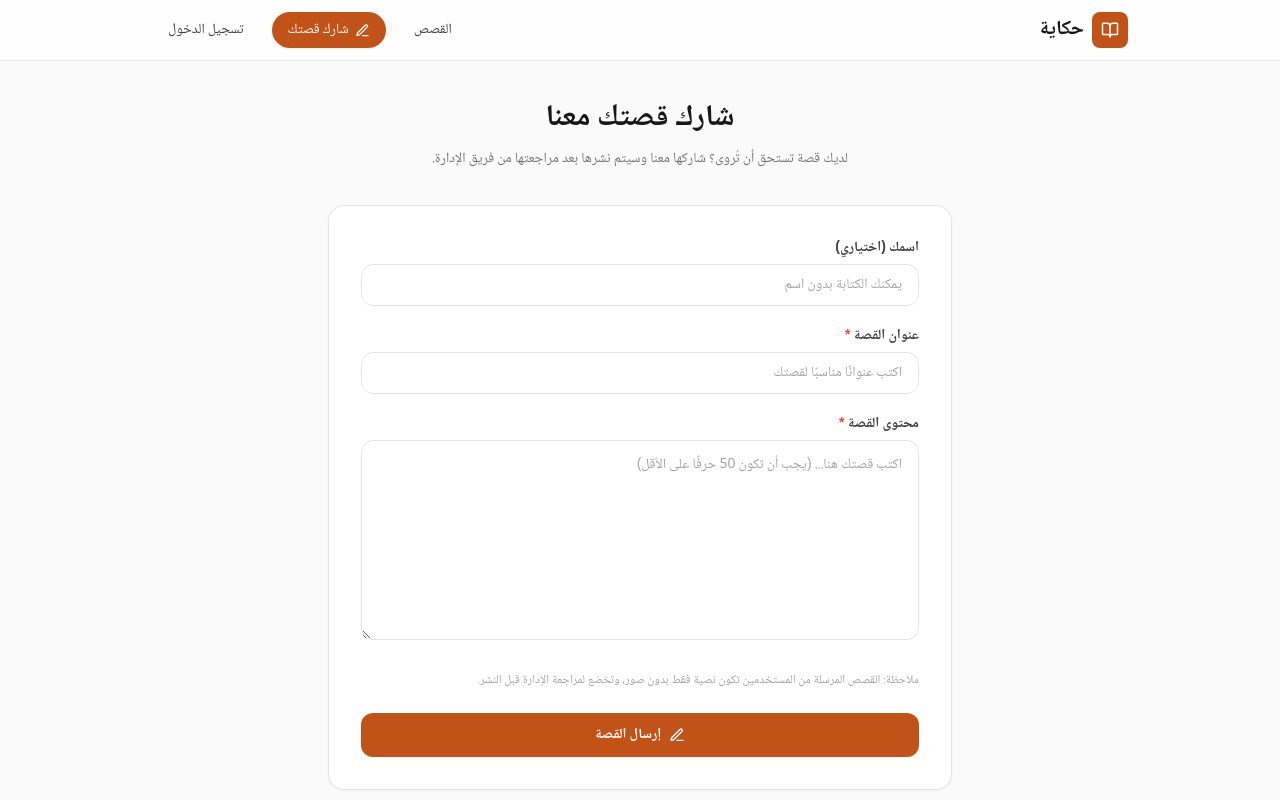
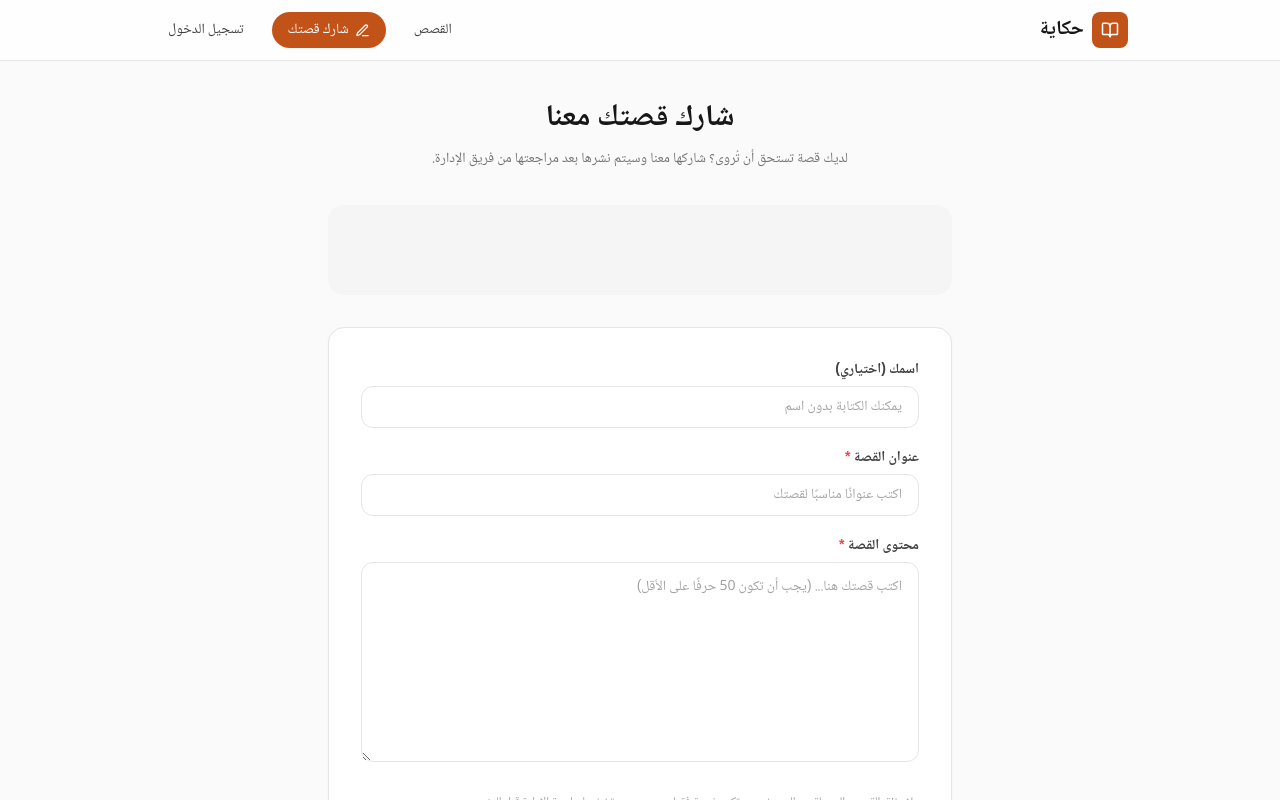
Before and after one commit to houariDz95/hika, a Next.js app: page /submit in a window 1280 px wide. Shown: the top 800 px of the page. Built offline with nearby package versions, Linux system fonts and the light colour scheme; no server answers.

Commit message:
Add advertisement banners to submit page

```diff
--- a/src/app/submit/page.tsx
+++ b/src/app/submit/page.tsx
@@ -1,4 +1,5 @@
 import SubmitForm from "@/components/SubmitForm";
+import { AdBanner728, AdBannerMobile } from "@/components/AdBanners";
 
 export const metadata = {
   title: "شارك قصتك",
@@ -17,8 +18,17 @@ export default function SubmitPage() {
         </p>
       </div>
 
+      <div className="mb-8 hidden lg:block">
+        <AdBanner728 />
+      </div>
+
       <div className="rounded-2xl border border-neutral-200 bg-white p-6 shadow-sm sm:p-8">
         <SubmitForm />
+      </div>
+
+      <div className="mt-8 flex justify-center lg:hidden">
+        <AdBannerMobile />
+         <div id="container-515cdc36e4304b0c9d8a061b8f64cad8"></div>
       </div>
     </div>
   );
```
